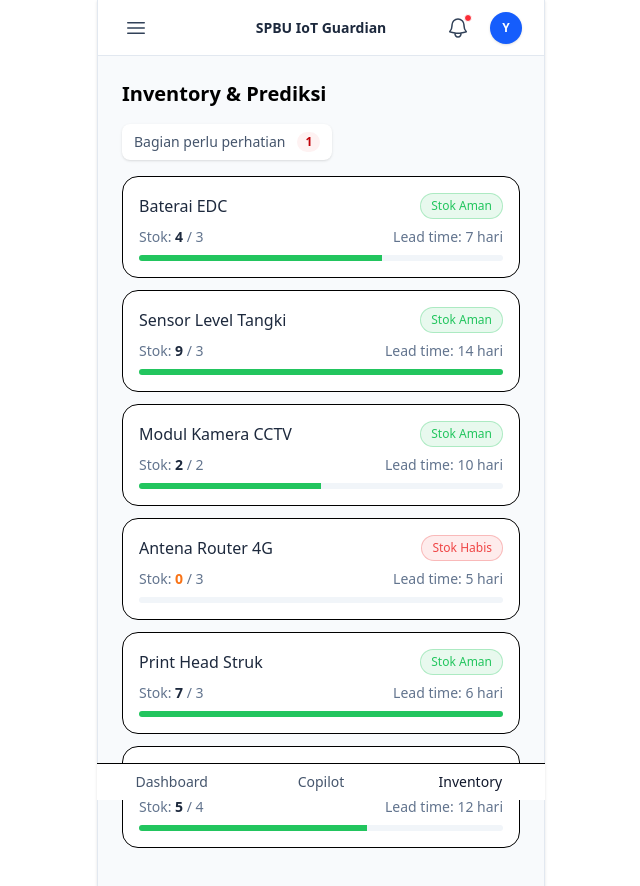
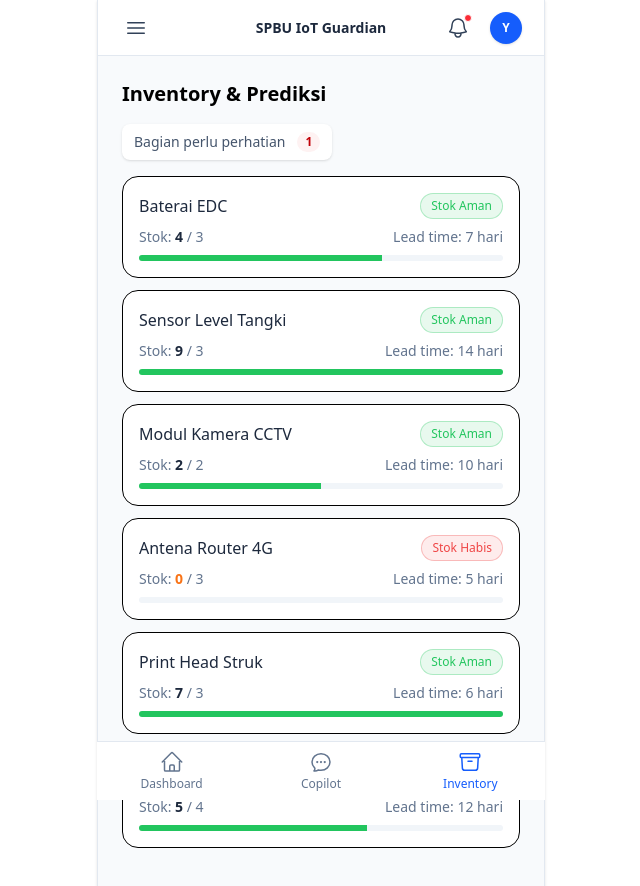
Before and after one commit to yandev-ops/spbu-iot-guardian, a React (Vite) app: page /inventory in a window 1280 px wide. Shown: the top 886 px of the page, without its empty margins (319-959 px from the left). Built offline with nearby package versions, Linux system fonts and the light colour scheme.

Commit message:
Refactor BottomNav component layout and styles

```diff
--- a/src/components/BottomNav.jsx
+++ b/src/components/BottomNav.jsx
@@ -2,21 +2,32 @@
 
 function BottomNav() {
   const itemClass = ({ isActive }) =>
-    `flex-1 py-2 text-center text-sm ${
-      isActive ? "text-slate-900 font-medium" : "text-slate-600"
+    `flex-1 flex flex-col items-center justify-center gap-0.5 py-2 text-xs transition-colors ${
+      isActive ? "text-blue-600 font-medium" : "text-slate-500"
     }`;
 
   return (
-    <div className="fixed bottom-0 left-0 right-0 flex justify-center">
-      <div className="w-full max-w-md bg-white border-t">
+    <div className="fixed bottom-0 left-0 right-0 flex justify-center z-40">
+      <div className="w-full max-w-md bg-white border-t border-slate-200">
         <nav className="flex">
           <NavLink to="/" end className={itemClass}>
+            <svg xmlns="http://www.w3.org/2000/svg" className="w-6 h-6" fill="none" viewBox="0 0 24 24" stroke="currentColor" strokeWidth={1.5}>
+              <path strokeLinecap="round" strokeLinejoin="round" d="M2.25 12l8.954-8.955c.44-.439 1.152-.439 1.591 0L21.75 12M4.5 9.75v10.125c0 .621.504 1.125 1.125 1.125H9.75v-4.875c0-.621.504-1.125 1.125-1.125h2.25c.621 0 1.125.504 1.125 1.125V21h4.125c.621 0 1.125-.504 1.125-1.125V9.75M8.25 21h8.25" />
+            </svg>
             Dashboard
           </NavLink>
+
           <NavLink to="/copilot" className={itemClass}>
+            <svg xmlns="http://www.w3.org/2000/svg" className="w-6 h-6" fill="none" viewBox="0 0 24 24" stroke="currentColor" strokeWidth={1.5}>
+              <path strokeLinecap="round" strokeLinejoin="round" d="M8.625 12a.375.375 0 11-.75 0 .375.375 0 01.75 0zm0 0H8.25m4.125 0a.375.375 0 11-.75 0 .375.375 0 01.75 0zm0 0H12m4.125 0a.375.375 0 11-.75 0 .375.375 0 01.75 0zm0 0h-.375M21 12c0 4.556-4.03 8.25-9 8.25a9.764 9.764 0 01-2.555-.337A5.972 5.972 0 015.41 20.97a5.969 5.969 0 01-.474-.065 4.48 4.48 0 00.978-2.025c.09-.457-.133-.901-.467-1.226C3.93 16.178 3 14.189 3 12c0-4.556 4.03-8.25 9-8.25s9 3.694 9 8.25z" />
+            </svg>
             Copilot
           </NavLink>
+
           <NavLink to="/inventory" className={itemClass}>
+            <svg xmlns="http://www.w3.org/2000/svg" className="w-6 h-6" fill="none" viewBox="0 0 24 24" stroke="currentColor" strokeWidth={1.5}>
+              <path strokeLinecap="round" strokeLinejoin="round" d="M20.25 7.5l-.625 10.632a2.25 2.25 0 01-2.247 2.118H6.622a2.25 2.25 0 01-2.247-2.118L3.75 7.5M10 11.25h4M3.375 7.5h17.25c.621 0 1.125-.504 1.125-1.125v-1.5c0-.621-.504-1.125-1.125-1.125H3.375c-.621 0-1.125.504-1.125 1.125v1.5c0 .621.504 1.125 1.125 1.125z" />
+            </svg>
             Inventory
           </NavLink>
         </nav>
```
